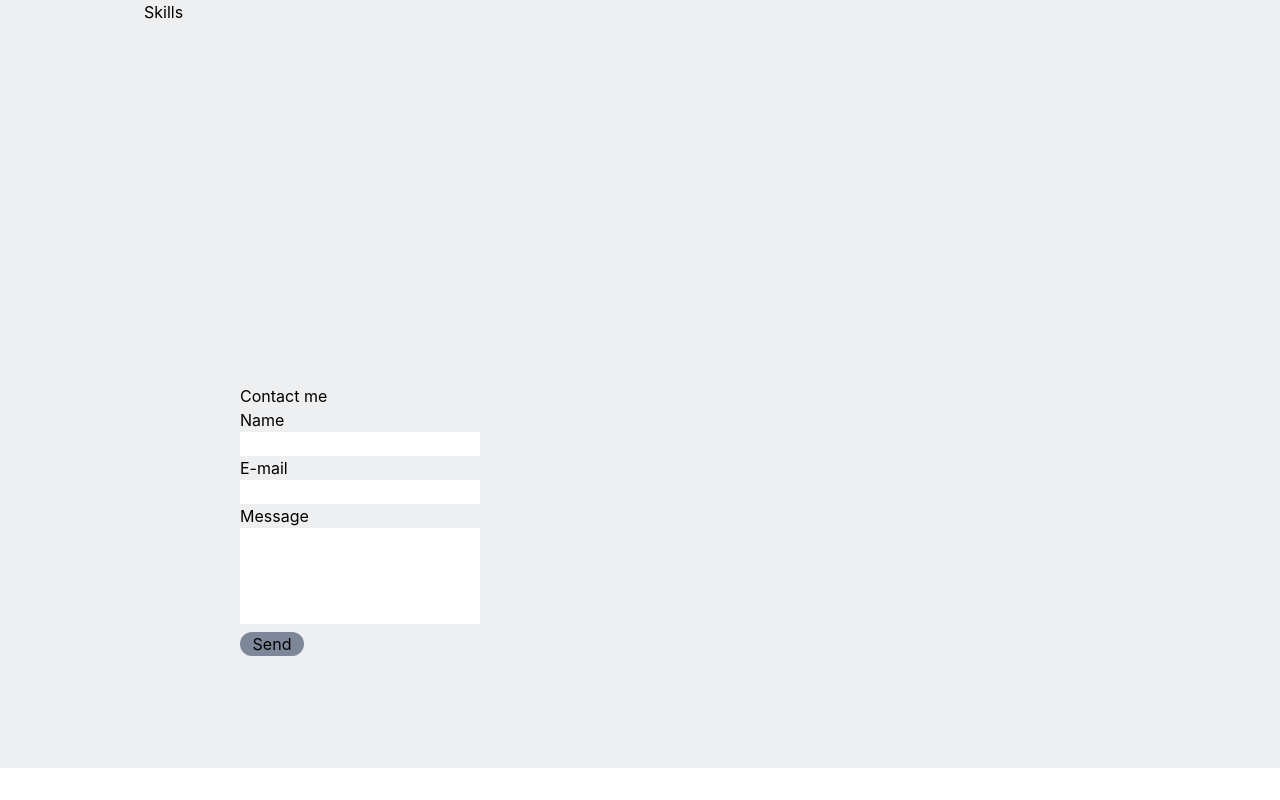
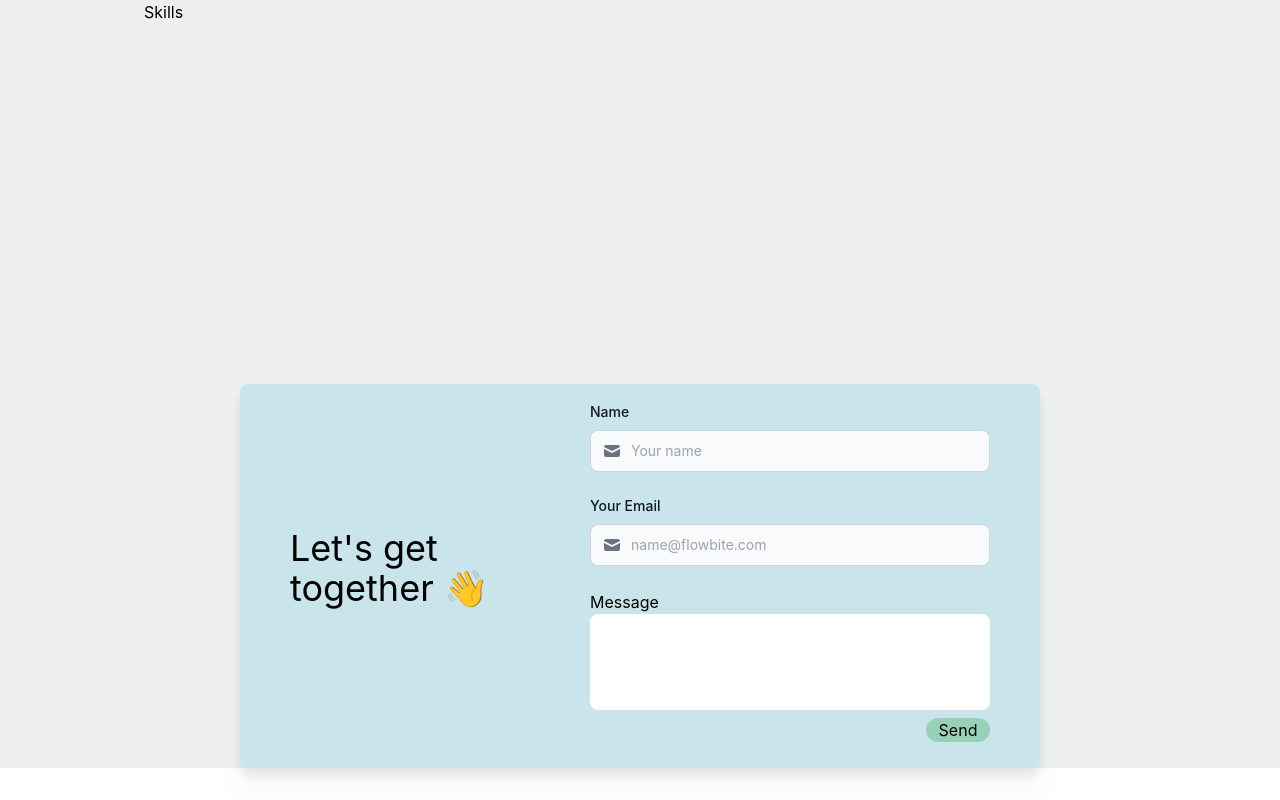
Before and after one commit to Oferlis/portfolio-website, a React (Create React App) app: page / in a window 1280 px wide. Shown: the part 771-1571 px from the top of the page. Built offline with nearby package versions, Linux system fonts and the light colour scheme.

Commit message:
added email sending service and form switch component

```diff
--- a/package.json
+++ b/package.json
@@ -3,6 +3,7 @@
   "version": "0.1.0",
   "private": true,
   "dependencies": {
+    "@emailjs/browser": "^3.11.0",
     "@headlessui/react": "^1.7.14",
     "@heroicons/react": "^2.0.18",
     "@testing-library/jest-dom": "^5.16.5",
--- a/src/components/Contact.js
+++ b/src/components/Contact.js
@@ -1,33 +1,15 @@
-import { useState } from "react"
+import { useRef, useState } from "react";
+import ContactForm from "./contactForm";
 
 export default function Contact() {
-    const [formStatus, setFormStatus] = useState('Send')
-    const handleSubmit = (e) => {
-
-    }
+    const [isFormSubmitted, setFormSubmitted] = useState(false)
 
     //resource https://www.positronx.io/how-to-build-a-simple-contact-form-in-react-js-app/
 
-    return (<div className="flex h-96 flex-col mx-24">
-        <h2>
-            Contact me
-        </h2>
-        <form onSubmit={handleSubmit} className="flex flex-col w-60">
-            <div className="flex flex-col">
-                <label htmlFor="name">Name </label>
-                <input type="text" id="name" required/>
-            </div>
-            <div className="flex flex-col">
-                <label htmlFor="email">E-mail </label>
-                <input type="text" id="email" required/>
-            </div>
-            <div className="flex flex-col">
-                <label htmlFor="message">Message </label>
-                <input className="h-24" type="text" id="message" required/>
-            </div>
-            <button type="submit" className="flex bg-[#7e8799] rounded-xl justify-center w-16 my-2">
-                {formStatus}
-            </button>
-        </form>
-    </div>)
+    return (<div className="flex h-96 flex-row items-center place-content-around  mx-24 bg-[#c9e4eb] rounded-lg drop-shadow-xl">
+            <h2 className="text-4xl mx-4 mb-4 w-1/4">
+                Let's get together 👋
+            </h2>
+                {isFormSubmitted ? (<div className="w-1/2">Form Sent! we'll be in touch!</div>) : <ContactForm setSubmitted={setFormSubmitted}/>}
+            </div>)
 }
--- /dev/null
+++ b/src/components/contactForm.js
@@ -0,0 +1,52 @@
+import { useRef } from "react";
+import emailjs from '@emailjs/browser';
+
+export default function ContactForm(props) {
+    const form = useRef();
+    const sendEmail = (e) => {
+        e.preventDefault();
+
+        emailjs.sendForm(process.env.REACT_APP_EMAIL_SERVICE_ID,
+                         process.env.REACT_APP_TEMPLATE_ID,
+                         form.current, process.env.REACT_APP_EMAIL_PUBLIC_KEY)
+        .then((result) => {
+            console.log(result.text);
+            props.setSubmitted(true)
+        }, (error) => {
+            console.log(error.text);
+        });
+    };
+
+
+    //resource https://www.positronx.io/how-to-build-a-simple-contact-form-in-react-js-app/
+
+    return (
+            <form ref={form} onSubmit={sendEmail} className="flex flex-col mx-4 w-1/2">
+                <div className="flex flex-col">
+                <label htmlFor="website-admin" className="block mb-2 text-sm font-medium text-gray-900 ">Name</label>
+                <div className="relative mb-6">
+                <div className="absolute inset-y-0 left-0 flex items-center pl-3 pointer-events-none">
+                    <svg aria-hidden="true" className="w-5 h-5 text-gray-500 dark:text-gray-400" fill="currentColor" viewBox="0 0 20 20" xmlns="http://www.w3.org/2000/svg"><path d="M2.003 5.884L10 9.882l7.997-3.998A2 2 0 0016 4H4a2 2 0 00-1.997 1.884z"></path><path d="M18 8.118l-8 4-8-4V14a2 2 0 002 2h12a2 2 0 002-2V8.118z"></path></svg>
+                </div>
+                <input type="text" name="name" className="bg-gray-50 border border-gray-300 text-gray-900 text-sm rounded-lg focus:ring-blue-500 focus:border-blue-500 block w-full pl-10 p-2.5  dark:bg-gray-200 dark:border-gray-600 dark:placeholder-gray-400 dark:text-white dark:focus:ring-blue-500 dark:focus:border-blue-500" placeholder="Your name"/>
+                </div>
+                <label htmlFor="email" className="block mb-2 text-sm font-medium text-gray-900">Your Email</label>
+                <div className="relative mb-6">
+                <div className="absolute inset-y-0 left-0 flex items-center pl-3 pointer-events-none">
+                    <svg aria-hidden="true" className="w-5 h-5 text-gray-500 dark:text-gray-400" fill="currentColor" viewBox="0 0 20 20" xmlns="http://www.w3.org/2000/svg"><path d="M2.003 5.884L10 9.882l7.997-3.998A2 2 0 0016 4H4a2 2 0 00-1.997 1.884z"></path><path d="M18 8.118l-8 4-8-4V14a2 2 0 002 2h12a2 2 0 002-2V8.118z"></path></svg>
+                </div>
+                <input type="email" name="email" className="bg-gray-50 border border-gray-300 text-gray-900 text-sm rounded-lg focus:ring-blue-500 focus:border-blue-500 block w-full pl-10 p-2.5  dark:bg-gray-200 dark:border-gray-600 dark:placeholder-gray-400 dark:text-white dark:focus:ring-blue-500 dark:focus:border-blue-500" placeholder="name@flowbite.com"/>
+                </div>
+                <div className="flex flex-col">
+                    <label htmlFor="message">Message </label>
+                    <input className="h-24 rounded-lg" type="text" name="message" required />
+                </div>
+                <div className="flex flex-row-reverse">
+                <button type="submit" className="flex bg-[#99d1b8] rounded-xl justify-center w-16 my-2">
+                    Send
+                </button>
+                </div>
+                </div>
+            </form>
+        )
+}
```
Also changed, not shown: 3 other files (tests, documents, lock files or other folders).
